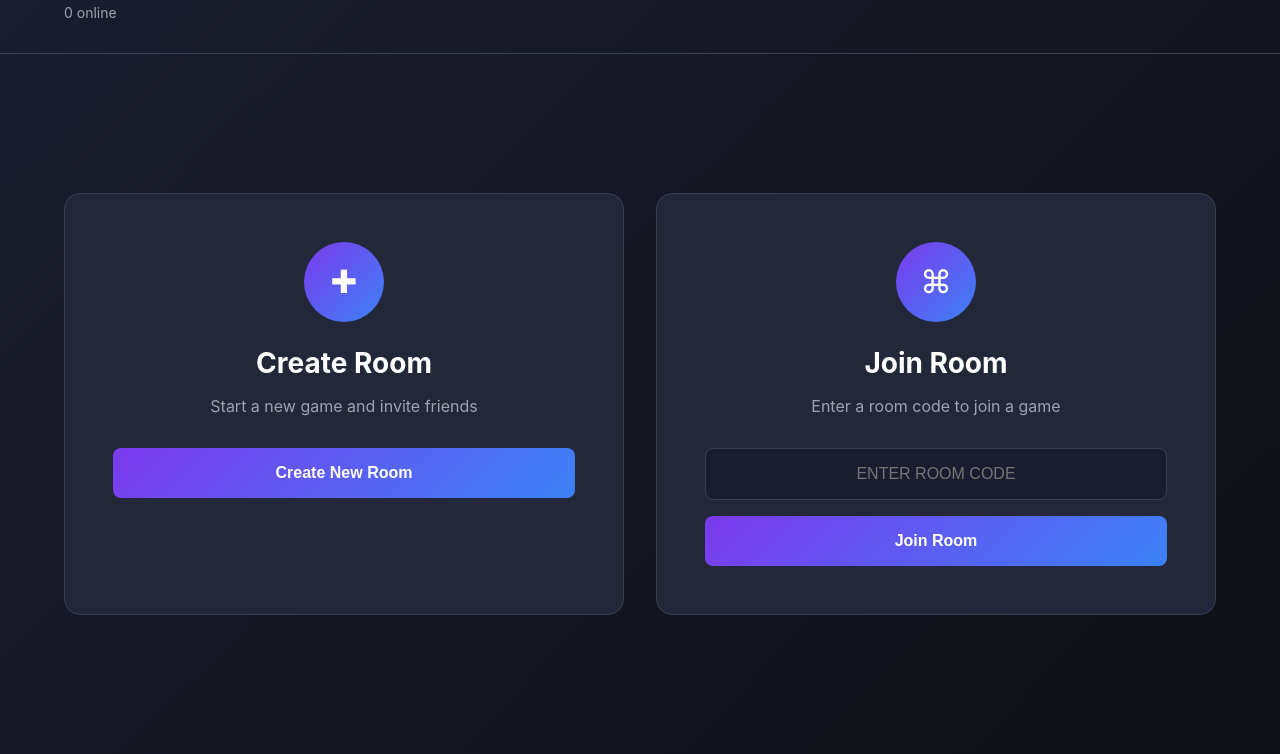
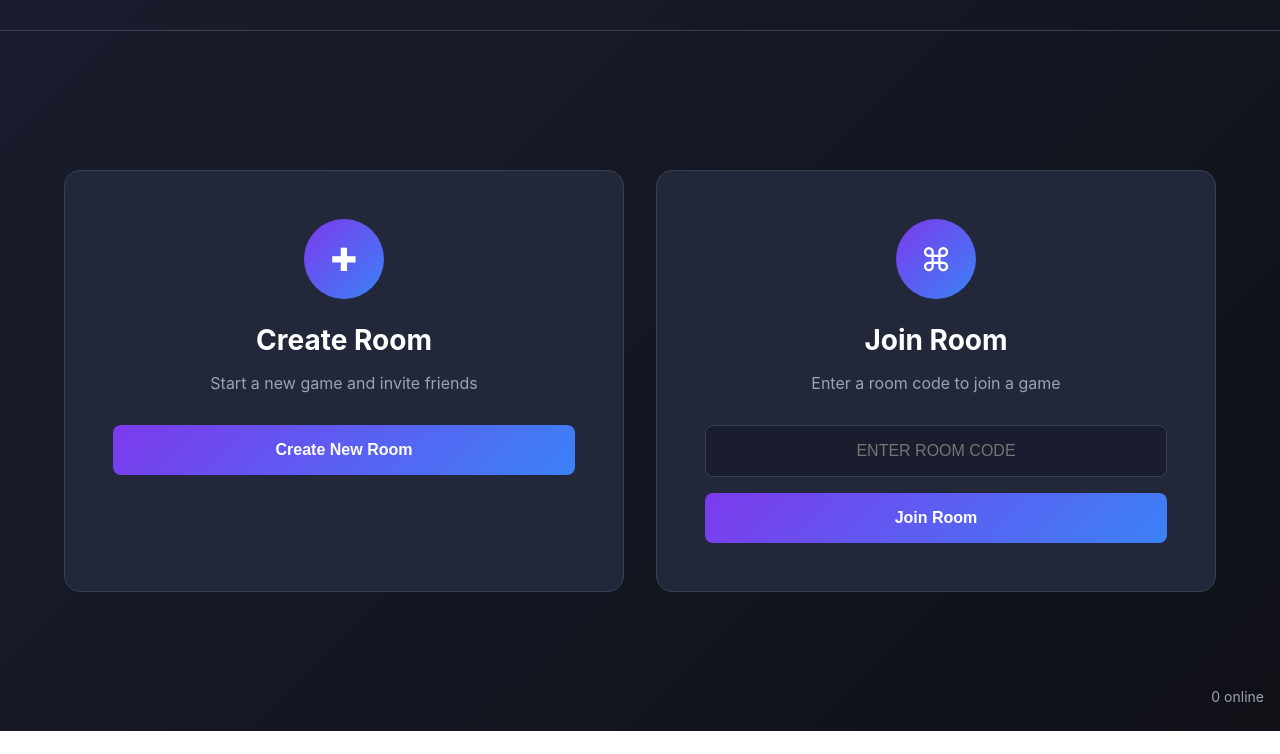
Before and after one commit to kashafraza/Realtime-Bingo, a website: page public/index.html in a window 1280 px wide. Shown: the part 83-837 px from the top of the page. After the commit the page ends 814 px from the top, so only its background shows below. Drawn offline with nearby package versions, Linux system fonts and the light colour scheme; no server answers.

Commit message:
Fix private key parsing and move viewer count to footer

```diff
--- a/public/index.html
+++ b/public/index.html
@@ -12,7 +12,6 @@
         <div id="landingScreen" class="screen active">
             <header class="app-header">
                 <h1 class="app-title">Real-Time BINGO</h1>
-                <p class="viewer-count" aria-live="polite"><span id="viewerCount">0</span> online</p>
             </header>
 
             <div class="landing-content">
@@ -115,6 +114,10 @@
                 </div>
             </div>
         </div>
+
+        <footer class="site-footer">
+            <p class="viewer-count" aria-live="polite"><span id="viewerCount">0</span> online</p>
+        </footer>
     </div>
 
     <script src="/socket.io/socket.io.js"></script>
--- a/public/style.css
+++ b/public/style.css
@@ -45,9 +45,16 @@ body {
 }
 
 .viewer-count {
-    margin-top: 0.35rem;
+    margin: 0;
     color: var(--text-secondary);
     font-size: 0.875rem;
+}
+
+.site-footer {
+    position: fixed;
+    right: 1rem;
+    bottom: 0.75rem;
+    z-index: 10;
 }
 
 .app-title {
--- a/server.js
+++ b/server.js
@@ -11,7 +11,7 @@ const MAX_PLAYERS_PER_ROOM = 5;
 
 const GOOGLE_SHEET_ID = process.env.GOOGLE_SHEET_ID;
 const GOOGLE_SERVICE_ACCOUNT_EMAIL = process.env.GOOGLE_SERVICE_ACCOUNT_EMAIL;
-const GOOGLE_SERVICE_ACCOUNT_PRIVATE_KEY = process.env.GOOGLE_SERVICE_ACCOUNT_PRIVATE_KEY?.replace(/\\\\n/g, '\\n');
+const GOOGLE_SERVICE_ACCOUNT_PRIVATE_KEY = process.env.GOOGLE_SERVICE_ACCOUNT_PRIVATE_KEY?.replace(/\\n/g, '\n');
 
 function getSheetsClient() {
     if (!GOOGLE_SHEET_ID || !GOOGLE_SERVICE_ACCOUNT_EMAIL || !GOOGLE_SERVICE_ACCOUNT_PRIVATE_KEY) {
```
